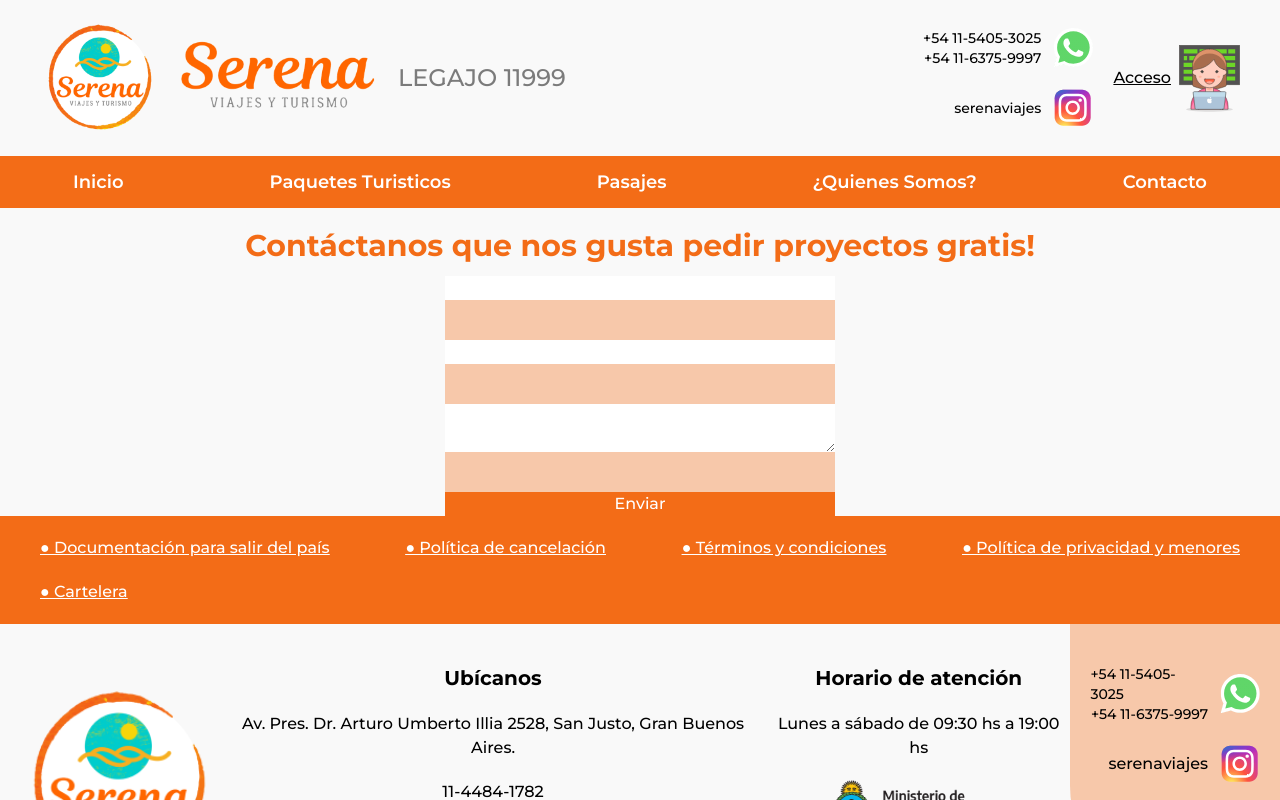
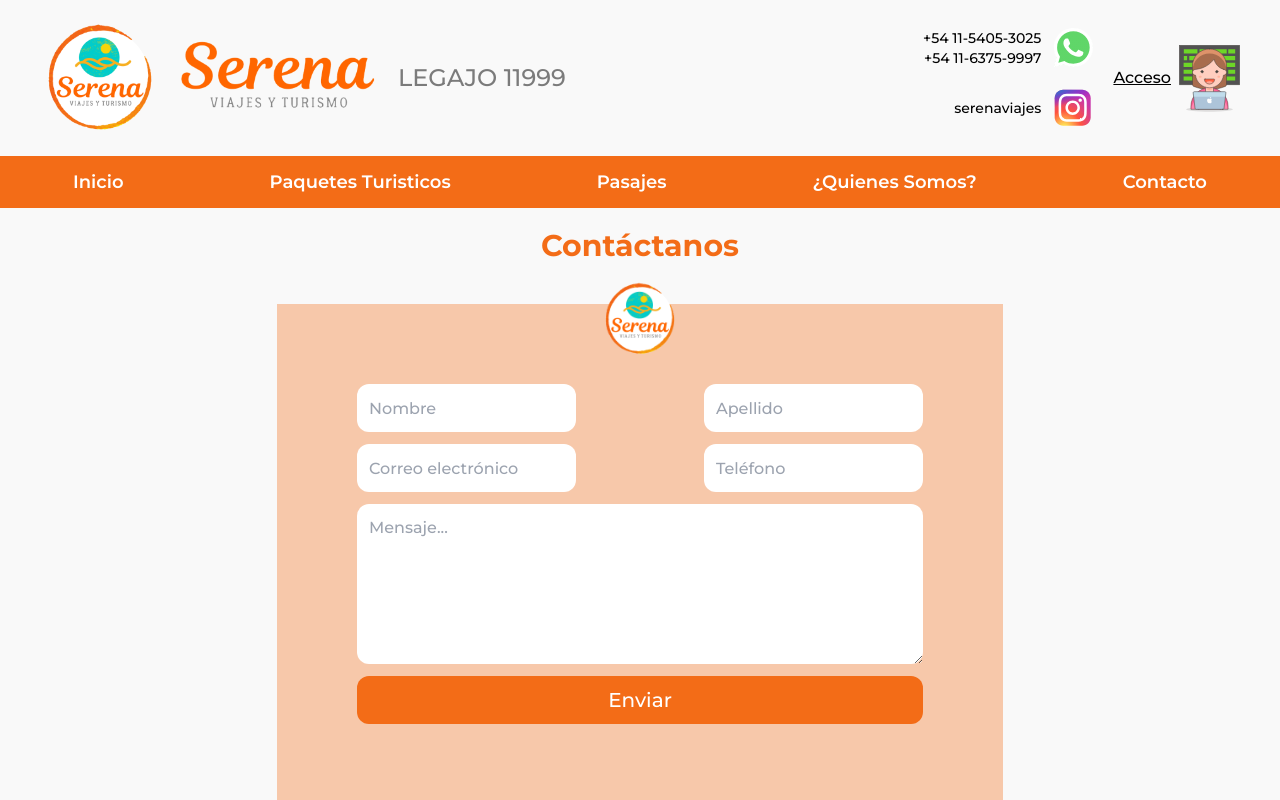
Before and after one commit to ttttttomas/serena-website, a Next.js app: page /contact in a window 1280 px wide. Shown: the top 800 px of the page. Built offline with nearby package versions, Linux system fonts and the light colour scheme; a web font is replaced by a local one.

Commit message:
add contact section

```diff
--- /dev/null
+++ b/src/app/components/ui/icons/Plane.jsx
@@ -0,0 +1,11 @@
+export default function Plane() {
+    return <svg width="350" height="218" viewBox="0 0 350 218" fill="none" xmlns="http://www.w3.org/2000/svg" xmlns:xlink="http://www.w3.org/1999/xlink">
+    <rect width="350" height="218" fill="url(#pattern0_129_261)"/>
+    <defs>
+    <pattern id="pattern0_129_261" patternContentUnits="objectBoundingBox" width="1" height="1">
+    <use xlink:href="#image0_129_261" transform="matrix(0.0028836 0 0 0.00462963 -0.00174603 0)"/>
+    </pattern>
+    </defs>
+    </svg>
+
+}
--- a/src/app/contact/page.jsx
+++ b/src/app/contact/page.jsx
@@ -7,21 +7,24 @@ export const metadata = {
 function Contacto() {
     return (
         <section>
-        <h1 className="mt-5 mb-3 font-bold text-orangeMedium text-3xl text-center">
-            Contáctanos que nos gusta pedir proyectos gratis!
+        <h1 className="mt-5 font-bold text-orangeMedium text-3xl text-center">
+            Contáctanos
         </h1>
-        <div className="flex justify-center items-center">
-            <form className="bg-creamBg mx-auto flex gap-10 flex-col">
-                <div>
-                <input className="bg-white" type="text" />
-                <input className="bg-white" type="text" />
+        <div className="relative bg-creamBg w-min mx-auto mt-10 mb-20 flex justify-center items-center">
+            <img src="/logo.png" className="w-20 absolute -top-6  rounded-full" alt="logo" />
+            <form className="mx-auto flex gap-3 pt-20 px-20 pb-10 md:pb-20 flex-col">
+                <div className="flex flex-col md:flex-row gap-3 md:gap-32">
+                    <div className="gap-3 flex flex-col">
+                        <input placeholder="Nombre" className="px-3 bg-white h-12 rounded-xl" type="text" />
+                        <input placeholder="Correo electrónico" className="px-3 bg-white h-12 rounded-xl" type="text" />
+                    </div>
+                    <div className="gap-3 flex flex-col">
+                        <input placeholder="Apellido" className="px-3 bg-white h-12 rounded-xl" type="email" />
+                        <input placeholder="Teléfono" className="px-3 bg-white h-12 rounded-xl" type="text" />
+                    </div>
                 </div>
-                <div>
-                <input className="bg-white" type="email" />
-                <input className="bg-white" type="text" />
-                </div>
-                <textarea className="w-full" name="" id=""></textarea>
-                <button className="bg-orangeMedium text-white font-medium" type="submit">Enviar</button>
+                <textarea placeholder="Mensaje..." className="p-3 w-full h-40 rounded-xl" name="" id=""></textarea>
+                <button className="bg-orangeMedium h-12 rounded-xl text-white text-xl font-medium" type="submit">Enviar</button>
             </form>
         </div>
         </section>
--- /dev/null
+++ b/src/app/types.ts
@@ -0,0 +1,15 @@
+export type Pack = {
+    id: "string";
+    image: "string";
+    title: "string";
+    description: "string";
+    incluide: "string";
+    price: number;
+    aditional: "string" | null;
+    transport: "string";
+    days: "string";
+    nights: "string";
+    breakfast: "string";
+    depart: "string";
+    return: "string";
+}
```
Also changed, not shown: src/app/components/ui/icons/Plane.svg (added).
